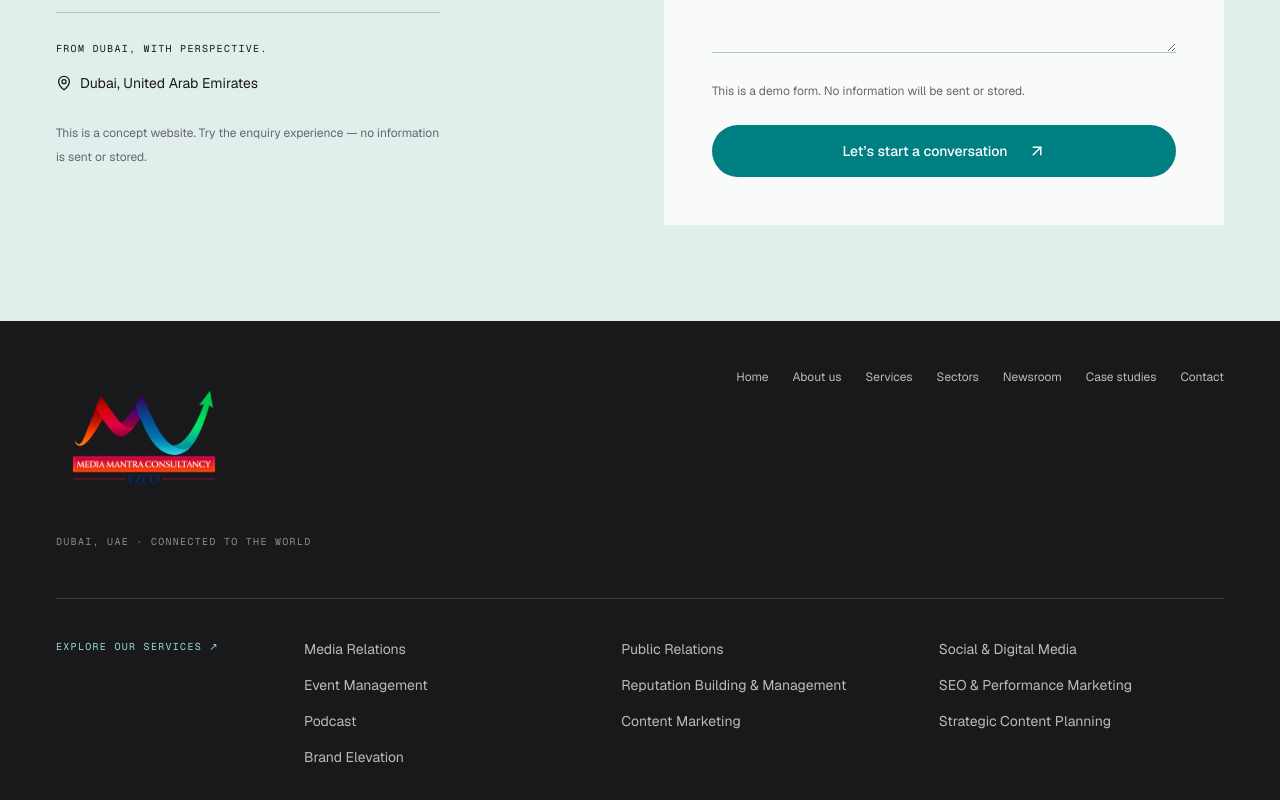
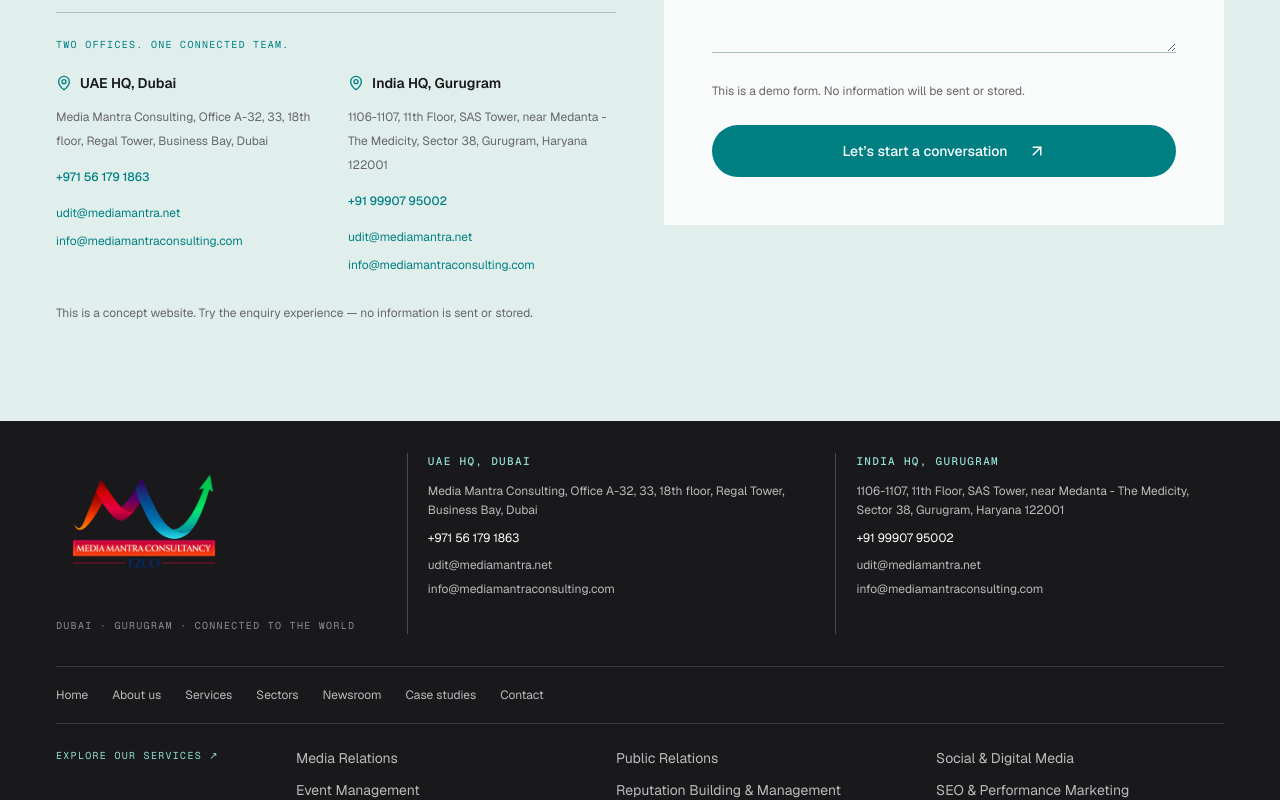
Before and after one commit to poojagupta-prog/media-mantra-consulting, a Next.js app: page /contact in a window 1280 px wide. Shown: the part 720-1520 px from the top of the page. Built offline with nearby package versions, Linux system fonts and the light colour scheme.

Commit message:
addresses added in footer

```diff
--- a/app/services/page.tsx
+++ b/app/services/page.tsx
@@ -109,7 +109,7 @@ export default function ServicesPage() {
           </div>
         </div>
       </section>
-      <section className="bg-[#19181b] py-20 text-white md:py-28">
+      <section className="bg-[#19181b]/80 py-20 text-white md:py-28">
         <div className="mx-auto flex w-[min(1440px,calc(100%-112px))] flex-wrap items-end justify-between gap-8 max-[768px]:w-[calc(100%-40px)]">
           <div>
             <p className="mb-7 font-mono text-[10px] uppercase tracking-[.13em] text-[#92dfd4]">
--- a/components/Contact/contact.tsx
+++ b/components/Contact/contact.tsx
@@ -1,6 +1,7 @@
 import { ArrowDownRight, MapPin } from "lucide-react";
 import { Reveal } from "../ui/reveal";
 import ContactForm from "../common/contact-form";
+import { offices, contactEmails } from "../common/contact-details";
 
 export function ContactView() {
   return (
@@ -26,15 +27,41 @@ export function ContactView() {
             className="mb-12 hidden h-24 w-24 text-teal lg:block"
             strokeWidth={1}
           />
-          <div className="max-w-sm border-t border-black/20 pt-7">
-            <p className="font-mono text-[10px] leading-[1.6] tracking-[.13em] uppercase mb-4">
-              From Dubai, with perspective.
+          <div className="border-t border-black/20 pt-6">
+            <p className="mb-5 font-mono text-[10px] uppercase leading-relaxed tracking-[.13em] text-teal">
+              Two offices. One connected team.
             </p>
-            <p className="flex items-center gap-2 text-sm">
-              <MapPin size={16} />
-              Dubai, United Arab Emirates
-            </p>
-            <p className="mt-7 text-xs leading-6 text-muted">
+            <div className="grid gap-6 sm:grid-cols-2 lg:grid-cols-1 xl:grid-cols-2">
+              {offices.map((office) => (
+                <section key={office.title} className="min-w-0">
+                  <h2 className="mb-3 flex items-center gap-2 text-sm font-semibold">
+                    <MapPin size={16} className="shrink-0 text-teal" aria-hidden="true" />
+                    {office.title}
+                  </h2>
+                  <address className="space-y-3 text-xs leading-6 not-italic text-muted">
+                    <p>{office.address}</p>
+                    <a
+                      href={`tel:${office.telephone}`}
+                      className="inline-block font-medium text-teal hover:underline focus-visible:outline-offset-4"
+                    >
+                      {office.phone}
+                    </a>
+                    <div className="flex flex-col items-start gap-1">
+                      {contactEmails.map((email) => (
+                        <a
+                          key={email}
+                          href={`mailto:${email}`}
+                          className="max-w-full break-words text-teal hover:underline focus-visible:outline-offset-4"
+                        >
+                          {email}
+                        </a>
+                      ))}
+                    </div>
+                  </address>
+                </section>
+              ))}
+            </div>
+            <p className="mt-6 text-xs leading-6 text-muted">
               This is a concept website. Try the enquiry experience — no
               information is sent or stored.
             </p>
--- /dev/null
+++ b/components/common/contact-details.ts
@@ -0,0 +1,19 @@
+export const offices = [
+  {
+    title: "UAE HQ, Dubai",
+    address: "Media Mantra Consulting, Office A-32, 33, 18th floor, Regal Tower, Business Bay, Dubai",
+    phone: "+971 56 179 1863",
+    telephone: "+971561791863",
+  },
+  {
+    title: "India HQ, Gurugram",
+    address: "1106-1107, 11th Floor, SAS Tower, near Medanta - The Medicity, Sector 38, Gurugram, Haryana 122001",
+    phone: "+91 99907 95002",
+    telephone: "+919990795002",
+  },
+];
+
+export const contactEmails = [
+  "udit@mediamantra.net",
+  "info@mediamantraconsulting.com",
+];
--- a/components/common/footer.tsx
+++ b/components/common/footer.tsx
@@ -3,13 +3,13 @@ import Link from "next/link";
 import Image from "next/image";
 import { links, services } from "./data";
 import { ScrollToSection } from "@/components/ui/scroll-to-section";
-
+import { offices, contactEmails } from "./contact-details";
 
 export function Footer() {
   return (
     <footer className="overflow-hidden bg-[#19181b] text-white">
-      <div className="mx-auto w-[min(1440px,calc(100%-112px))] max-[768px]:w-[calc(100%-40px)] flex flex-wrap justify-between gap-10 border-b border-white/15 py-12">
-        <div>
+      <div className="mx-auto grid w-[min(1440px,calc(100%-112px))] gap-7 border-b border-white/15 py-8 max-[768px]:w-[calc(100%-40px)] md:grid-cols-2 lg:grid-cols-[.8fr_1fr_1fr] lg:gap-10">
+        <div className="md:col-span-2 lg:col-span-1">
           <Link
             href="/"
             aria-label="Media Mantra Consulting home"
@@ -24,12 +24,34 @@ export function Footer() {
             />
           </Link>
           <p className="font-mono text-[10px] leading-[1.6] tracking-[.13em] uppercase mt-5 text-white/50">
-            Dubai, UAE · Connected to the world
+            Dubai · Gurugram · Connected to the world
           </p>
         </div>
+        {offices.map((office) => (
+          <section key={office.title} className="min-w-0 border-l border-[#92dfd4]/30 pl-5">
+            <h2 className="mb-3 font-mono text-[11px] font-medium uppercase tracking-[.12em] text-[#92dfd4]">
+              {office.title}
+            </h2>
+            <address className="space-y-2 text-xs leading-relaxed not-italic text-white/70">
+              <p className="max-w-sm">{office.address}</p>
+              <a href={`tel:${office.telephone}`} className="inline-block text-white transition-colors hover:text-[#92dfd4] focus-visible:outline-offset-4">
+                {office.phone}
+              </a>
+              <div className="flex flex-col items-start gap-1">
+                {contactEmails.map((email) => (
+                  <a key={email} href={`mailto:${email}`} className="max-w-full break-words transition-colors hover:text-[#92dfd4] focus-visible:outline-offset-4">
+                    {email}
+                  </a>
+                ))}
+              </div>
+            </address>
+          </section>
+        ))}
+      </div>
+      <div className="mx-auto w-[min(1440px,calc(100%-112px))] border-b border-white/15 py-5 max-[768px]:w-[calc(100%-40px)]">
         <nav
           aria-label="Footer navigation"
-          className="flex flex-wrap items-start gap-6"
+          className="flex flex-wrap items-start gap-x-6 gap-y-3"
         >
           {links.map(([href, label]) => (
             <Link
@@ -42,19 +64,19 @@ export function Footer() {
           ))}
         </nav>
       </div>
-      <div className="mx-auto grid w-[min(1440px,calc(100%-112px))] gap-7 border-b border-white/15 py-10 max-[768px]:w-[calc(100%-40px)] md:grid-cols-[220px_1fr]">
+      <div className="mx-auto grid w-[min(1440px,calc(100%-112px))] gap-5 border-b border-white/15 py-6 max-[768px]:w-[calc(100%-40px)] md:grid-cols-[220px_1fr]">
         <Link href="/services" className="font-mono text-[10px] uppercase tracking-[.13em] text-[#92dfd4] hover:text-white">Explore our services ↗</Link>
-        <nav aria-label="Services" className="grid gap-x-8 gap-y-4 sm:grid-cols-2 lg:grid-cols-3">
+        <nav aria-label="Services" className="grid gap-x-8 gap-y-3 sm:grid-cols-2 lg:grid-cols-3">
           {services.map((service) => <Link key={service.slug} href={`/services/${service.slug}`} className="text-sm text-white/70 transition-colors hover:text-[#92dfd4]">{service.title}</Link>)}
         </nav>
       </div>
       <div
         aria-hidden="true"
-        className="mx-auto w-[min(1440px,calc(100%-112px))] max-[768px]:w-[calc(100%-40px)] pt-8 text-[clamp(3.8rem,12.3vw,13rem)] font-semibold leading-none tracking-[-.08em] text-[#324340]"
+        className="mx-auto w-[min(1440px,calc(100%-112px))] max-[768px]:w-[calc(100%-40px)] pt-5 text-[clamp(2.8rem,8vw,8rem)] font-semibold leading-none tracking-[-.08em] text-[#324340]"
       >
         media mantra<span className="text-teal">.</span>
         <span className="font-mono text-[10px] leading-[1.6] tracking-[.13em] uppercase block mt-4 text-white/60">
-          Consulting · PR & communications · Dubai
+          Consulting · PR & communications · Dubai & Gurugram
         </span>
       </div>
       <div className="mx-auto w-[min(1440px,calc(100%-112px))] max-[768px]:w-[calc(100%-40px)] flex flex-wrap justify-between gap-3 py-7 text-[10px] text-white/45">
```
